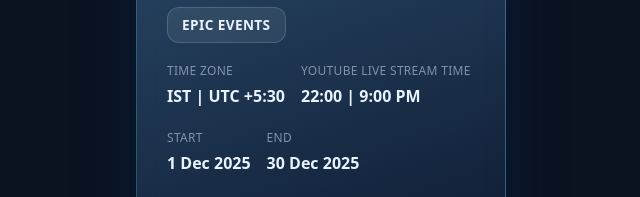
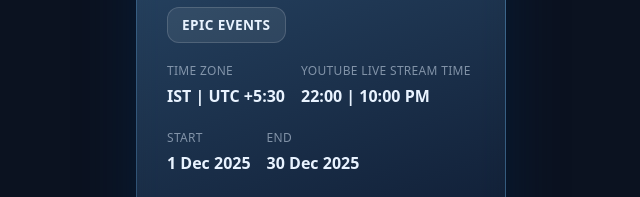
Before and after one commit to MOHAMMADSAMI1204/thesam, a plain HTML site: page index.html in a window 1280 px wide. Shown: the part 2338-2535 px from the top of the page, 319-959 px from the left. Drawn offline with Linux system fonts and the light colour scheme.

Commit message:
Update live stream time to 10:00 PMupdate

```diff
--- a/index.html
+++ b/index.html
@@ -178,7 +178,7 @@
               </div>
               <div>
                 <span>youtube live stream Time</span>
-                <strong>22:00 | 9:00 PM</strong>
+                <strong>22:00 | 10:00 PM</strong>
               </div>
             </div>
             <div class="event-dates">
```
